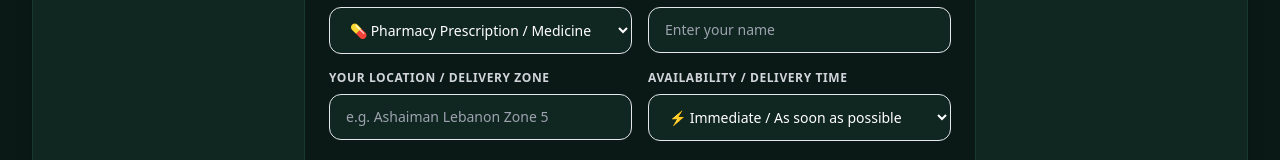
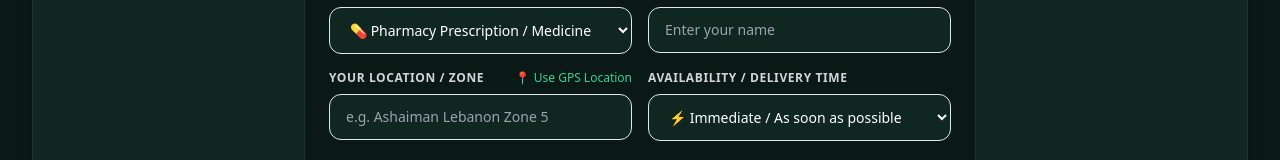
Before and after one commit to kingwisekofi/spotlight-storefront, a plain HTML site: page index.html in a window 1280 px wide. Shown: the part 2272-2432 px from the top of the page. Drawn offline with nearby package versions, Linux system fonts and the light colour scheme; no server answers.

Commit message:
Update index.html

```diff
--- a/index.html
+++ b/index.html
@@ -191,7 +191,13 @@
 
                     <div class="grid grid-cols-1 sm:grid-cols-2 gap-4">
                         <div>
-                            <label class="block text-xs font-semibold uppercase tracking-wider text-gray-300 mb-2">Your Location / Delivery Zone</label>
+                            <div class="flex items-center justify-between mb-2">
+                                <label class="block text-xs font-semibold uppercase tracking-wider text-gray-300">Your Location / Zone</label>
+                                <button type="button" onclick="getGPSLocation()" class="text-xs text-emerald-400 hover:text-emerald-300 font-medium flex items-center space-x-1 transition">
+                                    <span>📍</span>
+                                    <span id="gps-btn-text">Use GPS Location</span>
+                                </button>
+                            </div>
                             <input type="text" id="rx-location" placeholder="e.g. Ashaiman Lebanon Zone 5" class="w-full bg-dark-800 border border-dark-600 rounded-xl px-4 py-3 text-white focus:outline-none focus:border-emerald-500 transition text-sm">
                         </div>
                         <div>
@@ -612,6 +618,36 @@
             window.open(`https://wa.me/${STORE_WHATSAPP}?text=${encodeURIComponent(message)}`, '_blank');
         }
 
+        function getGPSLocation() {
+            const btnText = document.getElementById('gps-btn-text');
+            const locationInput = document.getElementById('rx-location');
+
+            if (!navigator.geolocation) {
+                alert('Geolocation is not supported by your browser.');
+                return;
+            }
+
+            btnText.innerText = 'Detecting GPS...';
+
+            navigator.geolocation.getCurrentPosition(
+                (position) => {
+                    const lat = position.coords.latitude;
+                    const lon = position.coords.longitude;
+                    const mapsLink = `https://www.google.com/maps?q=${lat},${lon}`;
+
+                    locationInput.value = `GPS Pin: ${lat.toFixed(5)}, ${lon.toFixed(5)} (${mapsLink})`;
+                    btnText.innerText = '✓ GPS Captured!';
+                    setTimeout(() => { btnText.innerText = 'Use GPS Location'; }, 4000);
+                },
+                (error) => {
+                    console.error(error);
+                    alert('Unable to retrieve your location. Please check your device permission settings or type it manually.');
+                    btnText.innerText = 'Use GPS Location';
+                },
+                { enableHighAccuracy: true, timeout: 10000, maximumAge: 0 }
+            );
+        }
+
         function toggleAdminModal() { document.getElementById('admin-modal').classList.toggle('hidden'); }
 
         function verifyAdmin() {
```
